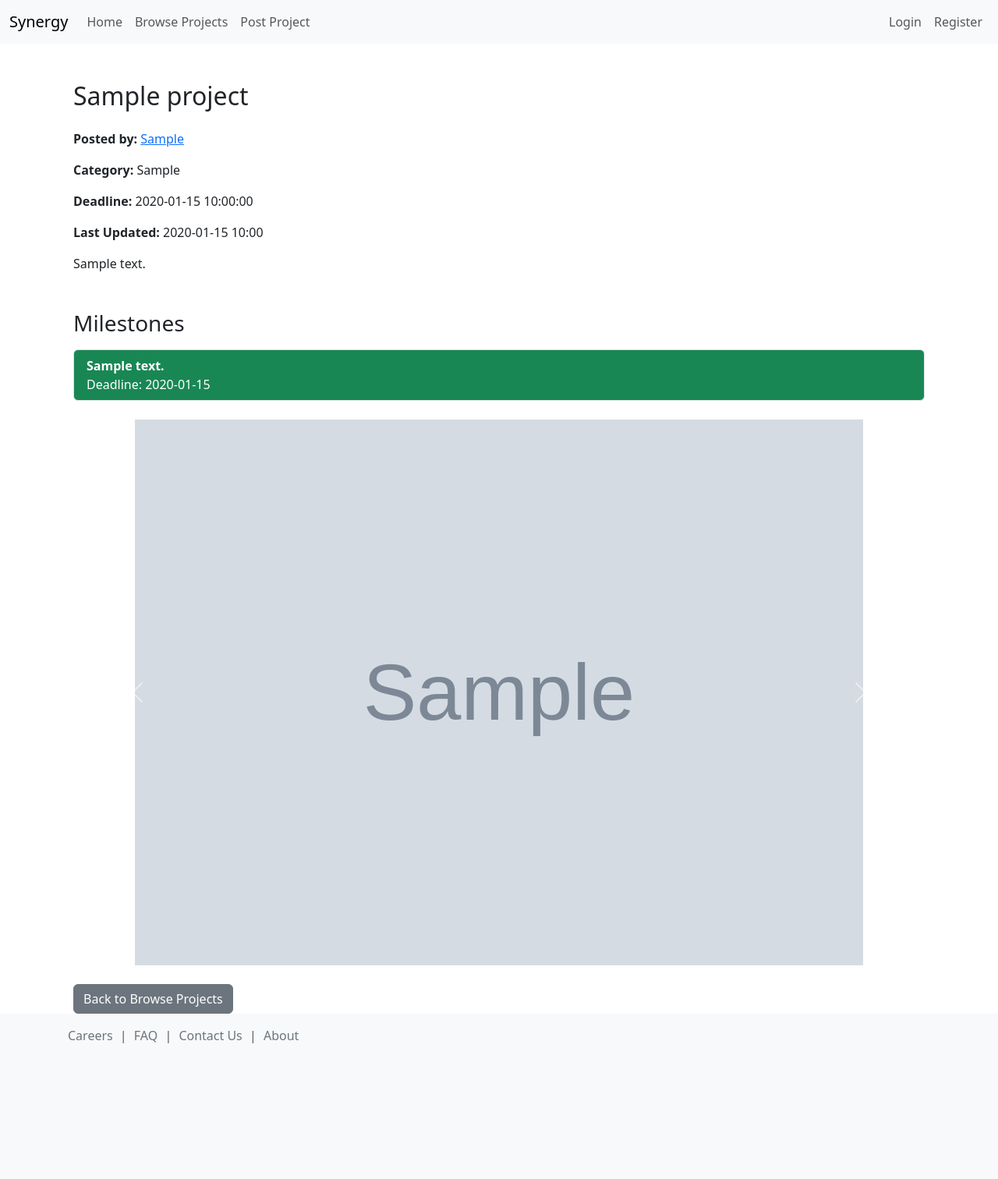
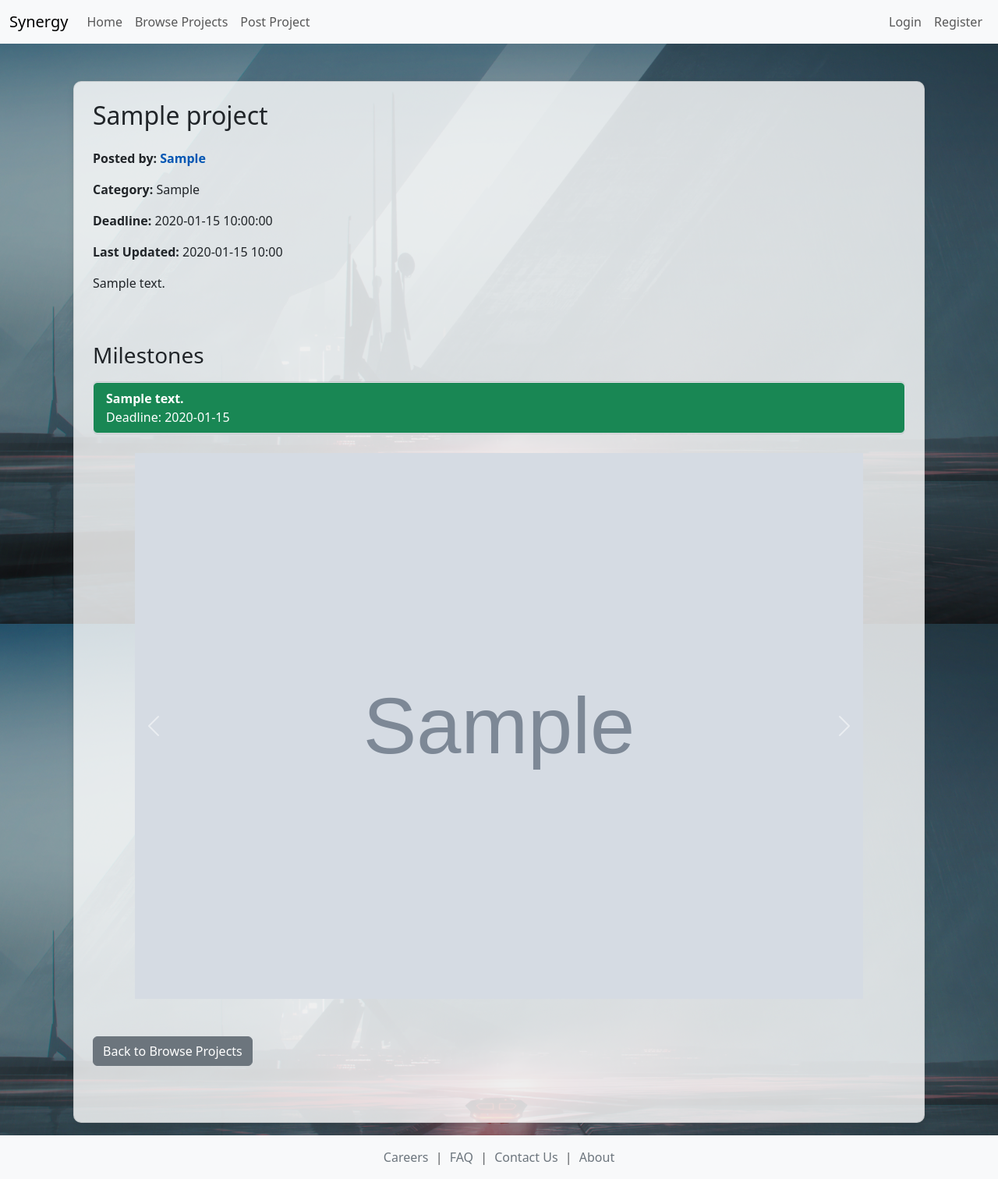
Before and after one commit to waltz47/Flask-Collab-Site, a Flask app: page /view-project/1 in a window 1280 px wide. Shown: the whole page at 78% size. Before the commit the page ends 1338 px from the top, so only its background shows below. Run offline with Flask 3, Linux system fonts and the light colour scheme; tables that the repository leaves empty hold one stand-in row (values such as "Sample post"); grey boxes marked "Sample" are stand-in pictures.

Commit message:
Beautify pages. Add bg. Project cards.

```diff
--- a/app.py
+++ b/app.py
@@ -57,14 +57,16 @@ def register():
     if request.method == 'POST':
         username = request.form['username']
         password = request.form['password']
+        full_name = request.form.get('full_name')
+        location = request.form.get('location')
         if User.query.filter_by(username=username).first():
-            print('Username already exists.', 'error')
+            flash('Username already exists.', 'error')
             return redirect(url_for('register'))
-        new_user = User(username=username)
+        new_user = User(username=username, full_name=full_name, location=location)
         new_user.set_password(password)
         db.session.add(new_user)
         db.session.commit()
-        print('Registration successful. Please log in.', 'success')
+        flash('Registration successful. Please log in.', 'success')
         return redirect(url_for('login'))
     return render_template('register.html')
 
--- a/classes.py
+++ b/classes.py
@@ -13,6 +13,11 @@ class User(db.Model):
     password_hash = db.Column(db.String(120), nullable=False)
     full_name = db.Column(db.String(120), nullable=True)
     location = db.Column(db.String(120), nullable=True)
+
+    def __init__(self, username, full_name=None, location=None):
+        self.username = username
+        self.full_name = full_name
+        self.location = location
 
     def set_password(self, password):
         self.password_hash = generate_password_hash(password)
--- a/static/styles.css
+++ b/static/styles.css
@@ -3,6 +3,11 @@ html, body {
     height: 100%;
     margin: 0;
     padding: 0;
+    background: url('/static/others/cyberpunk_bg2.jpg') no-repeat center center fixed;
+    background-size: cover;
+    background-color: rgba(0, 0, 0, 0.3); /* Increase transparency */
+    background-blend-mode: darken; /* Blend the overlay with the background image */
+    color: white; /* Make text color white */
 }
 
 body {
@@ -14,13 +19,15 @@ body {
     flex: 1;
 }
 
-.nav-button {
+.nav-button, .btn {
     transition: background-color 0.3s, color 0.3s;
 }
 
-.nav-button:hover {
+.nav-button:hover, .btn:hover {
     background-color: #0056b3;
     color: #fff;
+    border-radius: 5px; /* Add rounded corners */
+    box-shadow: 0 4px 8px rgba(0, 0, 0, 0.2); /* Add shadow effect */
 }
 
 .footer {
@@ -78,4 +85,44 @@ body {
     flex: 1 1 calc(25% - 10px);
     max-width: calc(25% - 10px);
 }
+
+.project-card {
+    background-color: rgba(255, 255, 255, 0.8); /* White with transparency */
+    border: 1px solid rgba(0, 0, 0, 0.1); /* Light border */
+    border-radius: 10px; /* Rounded corners */
+    box-shadow: 0 4px 8px rgba(0, 0, 0, 0.1); /* Subtle shadow */
+    transition: transform 0.2s, box-shadow 0.2s; /* Smooth transition */
+    margin-bottom: 1rem; /* Reduce spacing between cards */
+}
+
+.project-card:hover {
+    transform: translateY(-5px); /* Slight lift on hover */
+    box-shadow: 0 8px 16px rgba(0, 0, 0, 0.2); /* Stronger shadow on hover */
+}
+
+.user-link {
+    color: #0056b3;
+    text-decoration: none;
+    font-weight: bold;
+    transition: color 0.3s;
+}
+
+.user-link:hover {
+    color: #003d80;
+    text-decoration: underline;
+}
+
+.profile-card {
+    background-color: rgba(255, 255, 255, 0.8); /* White with transparency */
+    border: 1px solid rgba(0, 0, 0, 0.1); /* Light border */
+    border-radius: 10px; /* Rounded corners */
+    box-shadow: 0 4px 8px rgba(0, 0, 0, 0.1); /* Subtle shadow */
+    margin-bottom: 1rem; /* Reduce spacing between cards */
+}
+
+/* Remove hover effect for profile card */
+.profile-card:hover {
+    transform: none; /* No lift on hover */
+    box-shadow: 0 4px 8px rgba(0, 0, 0, 0.1); /* Keep the same shadow */
+}
 /* ...existing code... */
--- a/templates/base.html
+++ b/templates/base.html
@@ -6,16 +6,6 @@
     <title>{% block title %}Synergy{% endblock %}</title>
     <link href="https://cdn.jsdelivr.net/npm/bootstrap@5.3.0/dist/css/bootstrap.min.css" rel="stylesheet">
     <link rel="stylesheet" href="{{ url_for('static', filename='styles.css') }}"> <!-- Link to styles.css -->
-    <style>
-        /* Add hover effects to navbar buttons */
-        .nav-button {
-            transition: background-color 0.3s, color 0.3s;
-        }
-        .nav-button:hover {
-            background-color: #0056b3;
-            color: #fff;
-        }
-    </style>
 </head>
 
 <body>
@@ -72,7 +62,7 @@
         </div>
     </div>
     <footer class="footer mt-auto py-3 bg-light">
-        <div class="container">
+        <div class="container text-center">
             <span class="text-muted">
                 <a href="/careers" class="text-decoration-none">Careers</a> |
                 <a href="/faq" class="text-decoration-none">FAQ</a> |
--- a/templates/browse_projects.html
+++ b/templates/browse_projects.html
@@ -15,7 +15,7 @@
     </div>
 </div>
 <div id="sentinel" class="mt-4"></div>
-<a href="/" class="btn btn-primary">Back to homepage</a>
+<a href="/" class="btn btn-primary mb-3">Back to homepage</a>
 
 <script>
     let currentPage = 1;
@@ -27,7 +27,7 @@
         const otherUsersCount = project.users.length - 1;
         const otherUsersText = otherUsersCount > 0 ? ` (and ${otherUsersCount} others)` : '';
         return `
-            <a href="/view-project/${project.id}" class="list-group-item list-group-item-action mb-1 text-decoration-none">
+            <a href="/view-project/${project.id}" class="list-group-item list-group-item-action mb-3 text-decoration-none project-card">
                 <div class="d-flex w-100 justify-content-between">
                     <h5 class="mb-1">${project.title}</h5>
                 </div>
--- a/templates/register.html
+++ b/templates/register.html
@@ -7,7 +7,7 @@
         <form method="post" action="/register">
             <div class="mb-3">
                 <label for="fullName" class="form-label">Full Name:</label>
-                <input type="text" class="form-control" id="fullName" name="full name" required>
+                <input type="text" class="form-control" id="fullName" name="full_name" required>
             </div>
             <div class="mb-3">
                 <label for="username" class="form-label">Username:</label>
--- a/templates/user_profile.html
+++ b/templates/user_profile.html
@@ -1,14 +1,18 @@
 {% extends "base.html" %}
 {% block title %}{{ user.username }}'s Profile{% endblock %}
 {% block content %}
+<div class="container mt-5">
+    <div class="card profile-card p-4">
         <h2>{{ user.username }}'s Profile</h2>
         <p><strong>Full Name:</strong> {{ user.full_name }}</p>
         <p><strong>Location:</strong> {{ user.location }}</p>
         <h3>Projects</h3>
         <ul>
             {% for project in user.projects %}
-        <li><a href="/view-project/{{ project.id }}">{{ project.title }}</a></li>
+                <li><a href="/view-project/{{ project.id }}" class="user-link">{{ project.title }}</a></li>
             {% endfor %}
         </ul>
         <a href="/browse-projects" class="btn btn-primary mt-3">Back to Browse Projects</a>
+    </div>
+</div>
 {% endblock %}
--- a/templates/view_project.html
+++ b/templates/view_project.html
@@ -2,8 +2,9 @@
 {% block title %}View Project{% endblock %}
 {% block content %}
 <div class="container mt-5">
+    <div class="card project-card p-4">
         <h2 class="mb-4">{{ project.title }}</h2>
-    <p><strong>Posted by:</strong> <a href="/user/{{ project.owner }}">{{ project.owner }}</a></p>
+        <p><strong>Posted by:</strong> <a href="/user/{{ project.owner }}" class="user-link">{{ project.owner }}</a></p>
         <p><strong>Category:</strong> {{ project.category }}</p>
         <p><strong>Deadline:</strong> {{ project.deadline }}</p>
         <p><strong>Last Updated:</strong> {{ project.last_updated.strftime('%Y-%m-%d %H:%M') }}</p>
@@ -12,7 +13,7 @@
             <p><strong>Other Users:</strong>
                 {% for user in project.users %}
                     {% if user.username != project.owner %}
-                    <a href="/user/{{ user.username }}">{{ user.username }}</a>{% if not loop.last %}, {% endif %}
+                        <a href="/user/{{ user.username }}" class="user-link">{{ user.username }}</a>{% if not loop.last %}, {% endif %}
                     {% endif %}
                 {% endfor %}
             </p>
@@ -63,13 +64,14 @@
                 </button>
             </div>
         {% else %}
-        <p>No image for this project.</p>
+            <p>No images for this project.</p>
         {% endif %}
-    <div class="mt-4">
+        <div class="mt-4 mb-5">
             {% if session['username'] == project.owner or session['username'] in project.users|map(attribute='username') %}
                 <a href="/edit-project/{{ project.id }}" class="btn btn-primary me-2">Edit Project</a>
             {% endif %}
             <a href="/browse-projects" class="btn btn-secondary">Back to Browse Projects</a>
         </div>
     </div>
+</div>
 {% endblock %}
```
Also changed, not shown: templates/homepage.html (+7 -6 lines), static/others/cyberpunk_bg2.jpg (added), 1 other file. Lines whose indentation alone changed are shown as unchanged.
